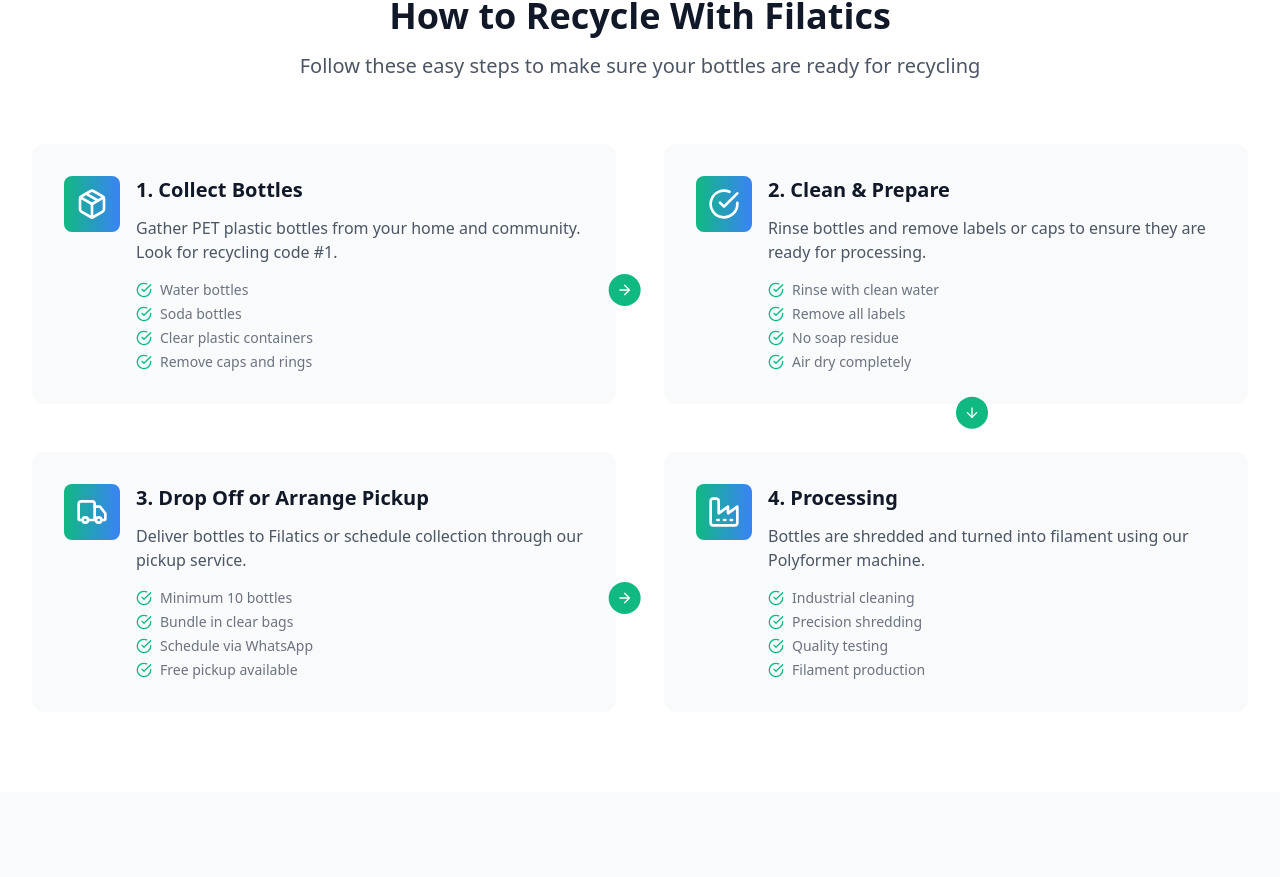
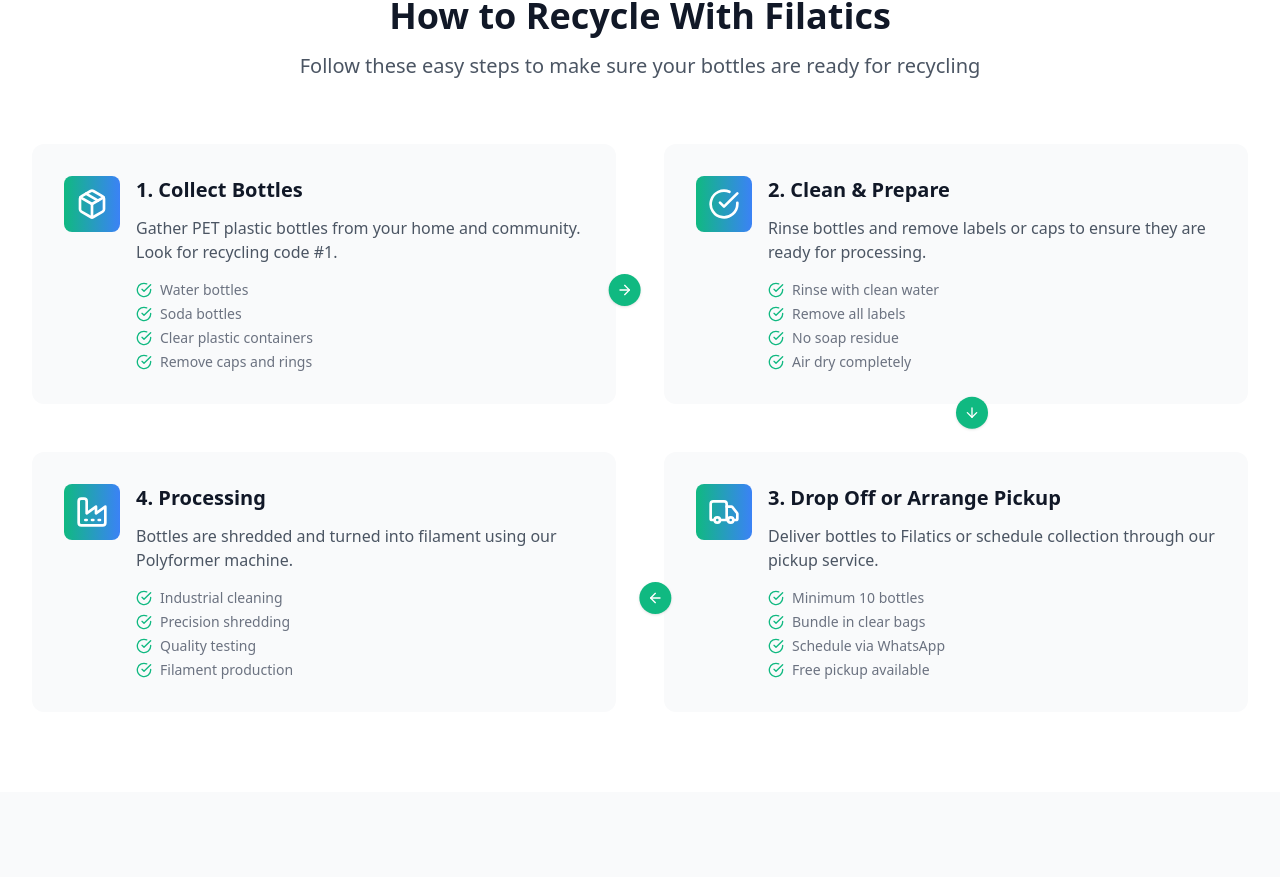
Before and after one commit to LWY1112/Filatics, a React (Vite) app: page /recycling in a window 1280 px wide. Shown: the part 528-1405 px from the top of the page. Built offline with nearby package versions, Linux system fonts and the light colour scheme.

Commit message:
Updated RecyclingGuide.tsx

```diff
--- a/src/pages/RecyclingGuide.tsx
+++ b/src/pages/RecyclingGuide.tsx
@@ -113,20 +113,23 @@ const RecyclingGuide: React.FC = () => {
             })}
           </div>
 
-          {/* DESKTOP: Correct sequence with proper arrows */}
+          {/* DESKTOP: swap bottom items → layout [1,2] / [4,3] */}
           <div className="hidden md:grid md:grid-cols-2 gap-12 relative">
-            {recyclingData.howToRecycle.steps.map((step, index) => {
+            {([0, 1, 3, 2] as const).map((logicalIndex, pos) => {
+              // Use the logical index (original order) for numbering and data,
+              // but place them in the swapped visual positions.
+              const step = recyclingData.howToRecycle.steps[logicalIndex];
               const IconComponent = getIcon(step.icon as any);
               const CheckCircle = getIcon('CheckCircle');
               const ArrowRight = getIcon('ArrowRight');
 
               return (
                 <motion.div
-                  key={`d-${index}`}
+                  key={`d-${logicalIndex}`}
                   className="relative"
                   initial={{ opacity: 0, y: 50 }}
                   whileInView={{ opacity: 1, y: 0 }}
-                  transition={{ duration: 0.6, delay: index * 0.2 }}
+                  transition={{ duration: 0.6, delay: logicalIndex * 0.2 }}
                   viewport={{ once: true }}
                 >
                   <motion.div
@@ -138,12 +141,13 @@ const RecyclingGuide: React.FC = () => {
                         <IconComponent className="h-8 w-8" />
                       </div>
                       <div className="flex-grow">
+                        {/* number uses logicalIndex (the real step number) */}
                         <h3 className="text-xl font-semibold text-gray-900 mb-3">
-                          {`${index + 1}. ${step.title}`}
+                          {`${logicalIndex + 1}. ${step.title}`}
                         </h3>
                         <p className="text-gray-600 mb-4">{step.description}</p>
                         <ul className="space-y-1">
-                          {step.tips?.map((tip, t) => (
+                          {step.tips?.map((tip: string, t: number) => (
                             <li key={t} className="flex items-center text-sm text-gray-500">
                               <CheckCircle className="h-4 w-4 text-emerald-500 mr-2" /> {tip}
                             </li>
@@ -153,18 +157,18 @@ const RecyclingGuide: React.FC = () => {
                     </div>
                   </motion.div>
 
-                  {/* Arrows showing correct sequence: 1→2, 2→3, 3→4 */}
-                  {/* 1 → 2 (horizontal right) */}
-                  {index === 0 && (
+                  {/* Arrows for the swapped layout [1,2] / [4,3]:
+                      1 → 2 (right),  2 ↓ 3 (down to bottom-right),  3 ← 4 (left back to bottom-left) */}
+                  {logicalIndex === 0 && (
                     <motion.div
-                      className="absolute top-1/2 -right-6 -translate-y-1/2"
+                      className="absolute top-1/2 -right-6 -translate-y-1/2 z-10 pointer-events-none"
                       initial={{ opacity: 0, scale: 0 }}
                       whileInView={{ opacity: 1, scale: 1 }}
                       transition={{ delay: 0.6 }}
                       viewport={{ once: true }}
                     >
                       <motion.div
-                        className="bg-emerald-500 text-white p-2 rounded-full"
+                        className="bg-emerald-500 text-white p-2 rounded-full shadow"
                         animate={{ x: [0, 5, 0] }}
                         transition={{ duration: 2, repeat: Infinity }}
                       >
@@ -173,17 +177,16 @@ const RecyclingGuide: React.FC = () => {
                     </motion.div>
                   )}
 
-                  {/* 2 → 3 (vertical down) */}
-                  {index === 1 && (
+                  {logicalIndex === 1 && (
                     <motion.div
-                      className="absolute -bottom-6 left-1/2 -translate-x-1/2"
+                      className="absolute -bottom-6 left-1/2 -translate-x-1/2 z-10 pointer-events-none"
                       initial={{ opacity: 0, scale: 0 }}
                       whileInView={{ opacity: 1, scale: 1 }}
                       transition={{ delay: 0.8 }}
                       viewport={{ once: true }}
                     >
                       <motion.div
-                        className="bg-emerald-500 text-white p-2 rounded-full"
+                        className="bg-emerald-500 text-white p-2 rounded-full shadow"
                         animate={{ y: [0, 5, 0] }}
                         transition={{ duration: 2, repeat: Infinity }}
                       >
@@ -192,21 +195,21 @@ const RecyclingGuide: React.FC = () => {
                     </motion.div>
                   )}
 
-                  {/* 3 → 4 (horizontal right) */}
-                  {index === 2 && (
+                  {logicalIndex === 2 && (
                     <motion.div
-                      className="absolute top-1/2 -right-6 -translate-y-1/2"
+                      className="absolute top-1/2 -left-6 -translate-y-1/2 z-10 pointer-events-none"
                       initial={{ opacity: 0, scale: 0 }}
                       whileInView={{ opacity: 1, scale: 1 }}
                       transition={{ delay: 1.0 }}
                       viewport={{ once: true }}
                     >
                       <motion.div
-                        className="bg-emerald-500 text-white p-2 rounded-full"
-                        animate={{ x: [0, 5, 0] }}
+                        className="bg-emerald-500 text-white p-2 rounded-full shadow"
+                        animate={{ x: [0, -5, 0] }}
                         transition={{ duration: 2, repeat: Infinity }}
                       >
-                        <ArrowRight className="h-4 w-4" />
+                        {/* left arrow */}
+                        <ArrowRight className="h-4 w-4 rotate-180" />
                       </motion.div>
                     </motion.div>
                   )}
@@ -214,6 +217,7 @@ const RecyclingGuide: React.FC = () => {
               );
             })}
           </div>
+
         </div>
       </section>
 
```
